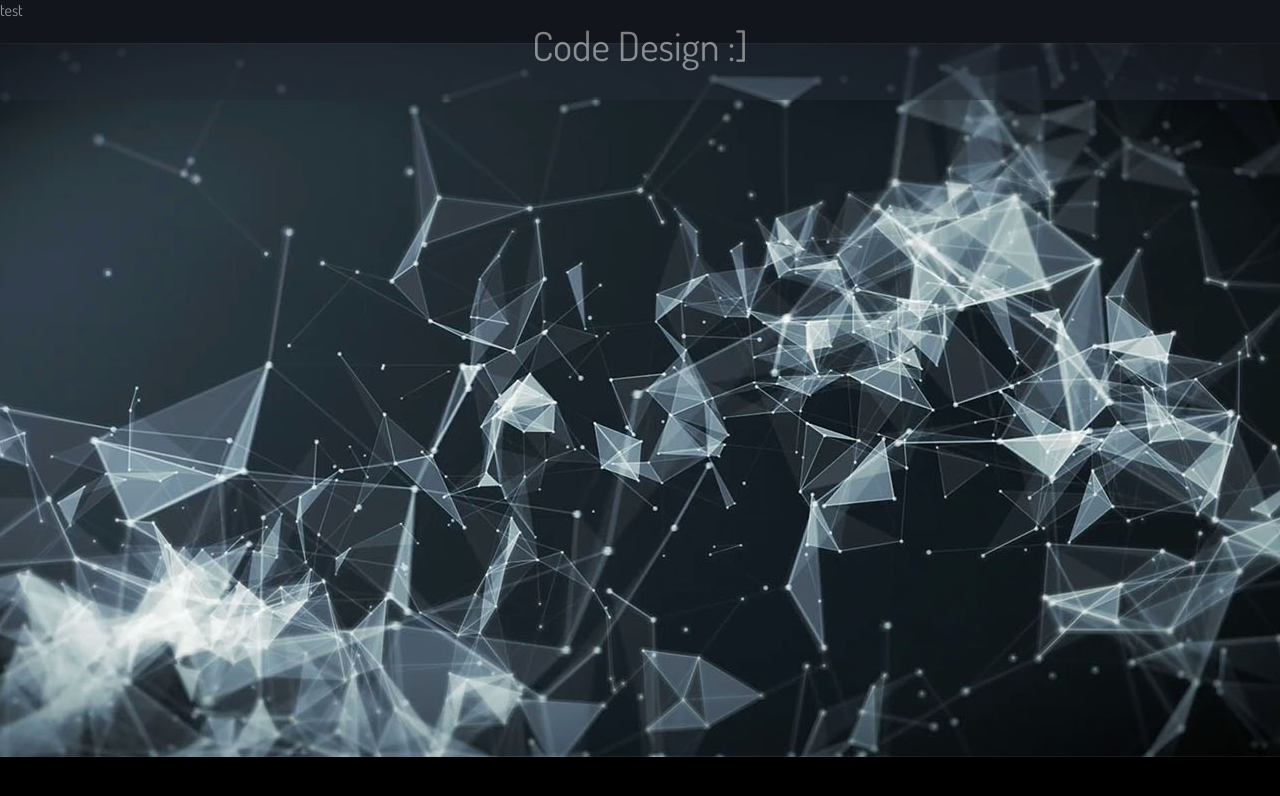
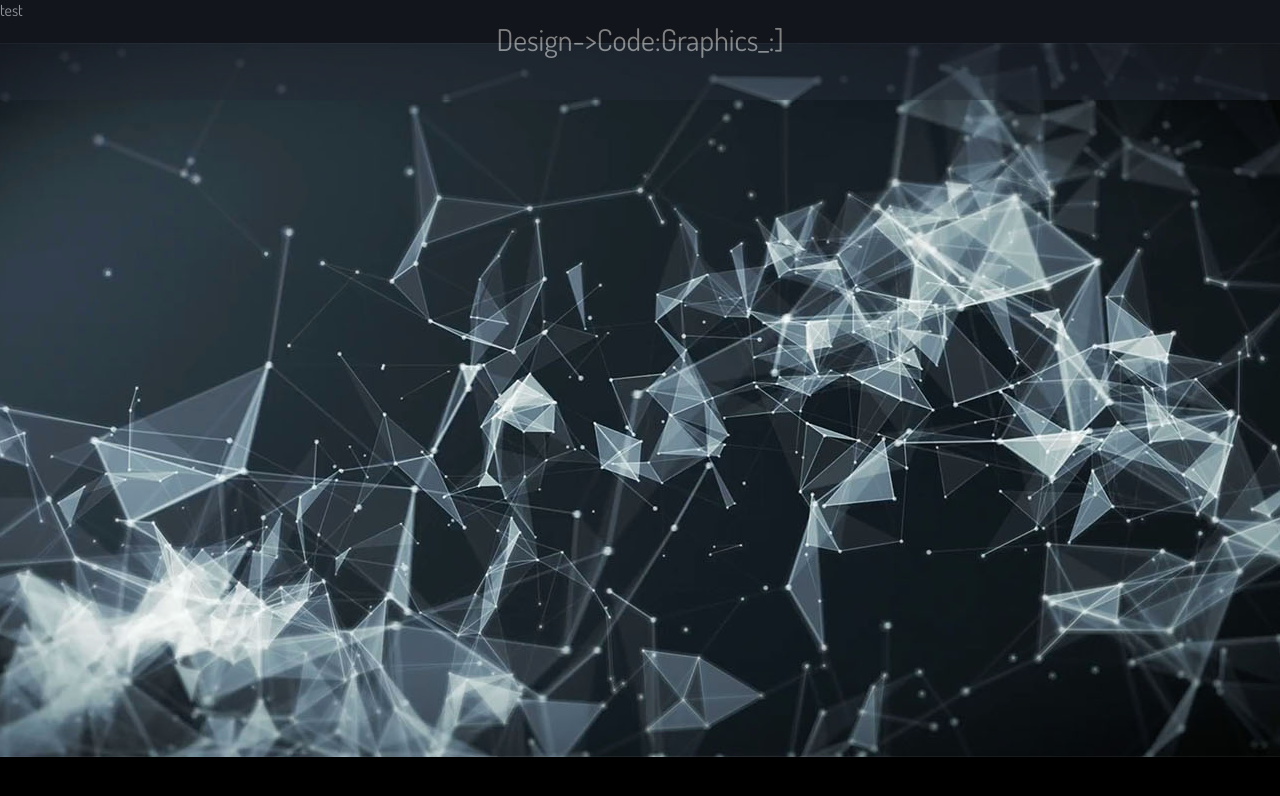
Before and after one commit to jasonhanneman/jasonhanneman.github.io, a plain HTML site: page index.html in a window 1280 px wide. Drawn offline with Linux system fonts and the light colour scheme.

Commit message:
site updates

```diff
--- a/index.html
+++ b/index.html
@@ -23,7 +23,7 @@
 		</div>
 		<div class="blurdiv"></div>
 		<div class="top-menu">
-			Code Design :]
+			Design->Code:Graphics_:]
 		</div>
 
 		<script src="script.js" charset="utf-8"></script>
--- a/style.css
+++ b/style.css
@@ -9,7 +9,7 @@ body {
 
 .top-menu {
 	padding: 20px 0 0 0;
-	font-size: 40px;
+	font-size: 30px;
 	text-align: center;
 }
 
```
